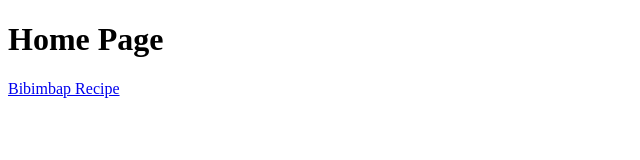
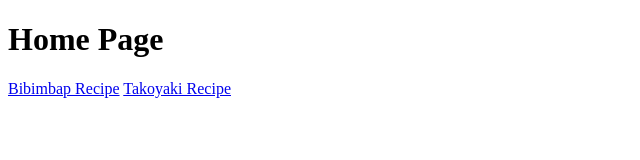
Before and after one commit to fithechicken/odin-recipes, a plain HTML site: page index.html in a window 1280 px wide. Shown: the whole page, without its empty margins (0-640 px from the left). Drawn offline with Linux system fonts and the light colour scheme.

Commit message:
added takoyaki page

```diff
--- a/index.html
+++ b/index.html
@@ -8,5 +8,6 @@
     <body>
         <h1>Home Page</h1>
         <a href="bibimbap.html">Bibimbap Recipe</a>
+        <a href="takoyaki.html">Takoyaki Recipe</a>
     </body>
 </html>
```
